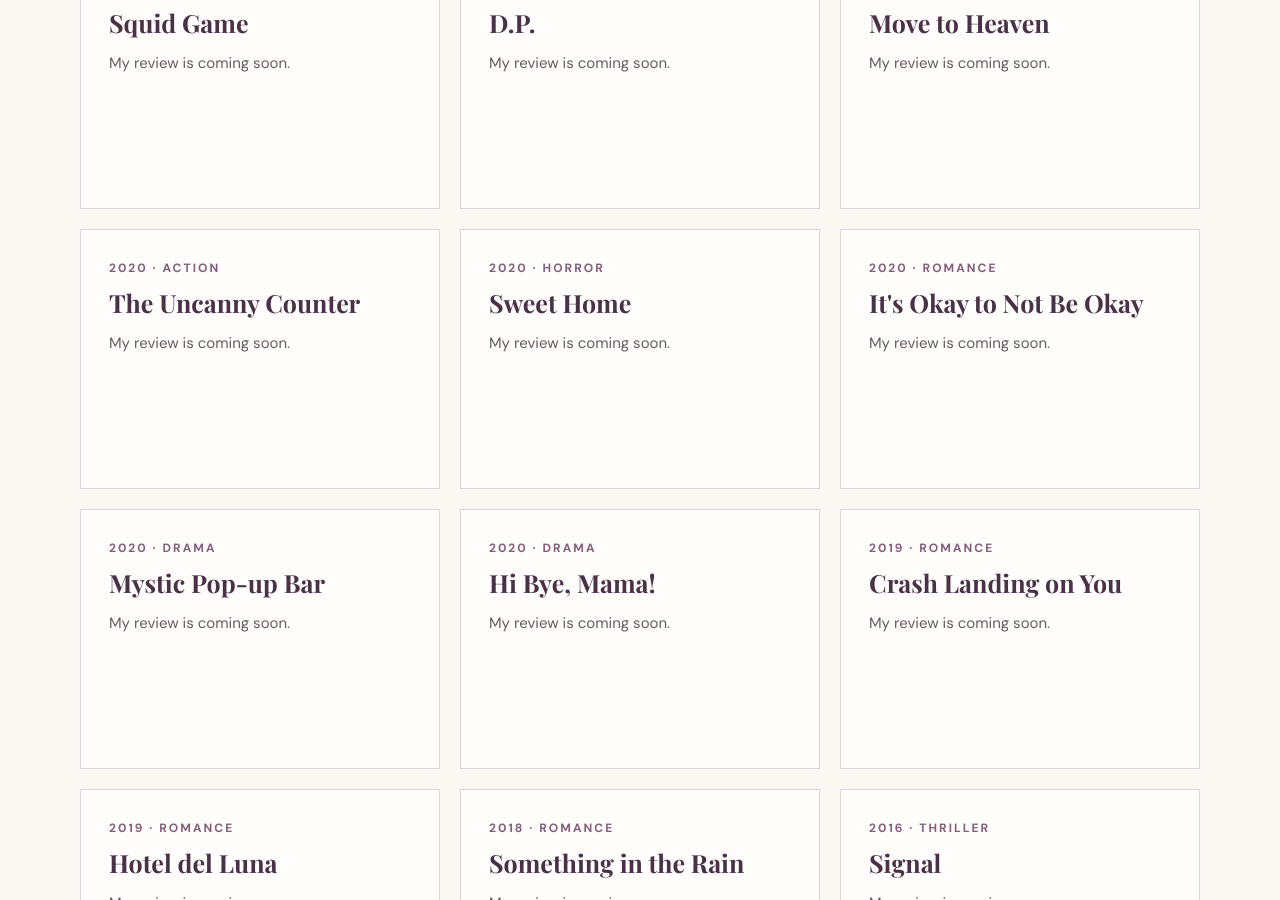
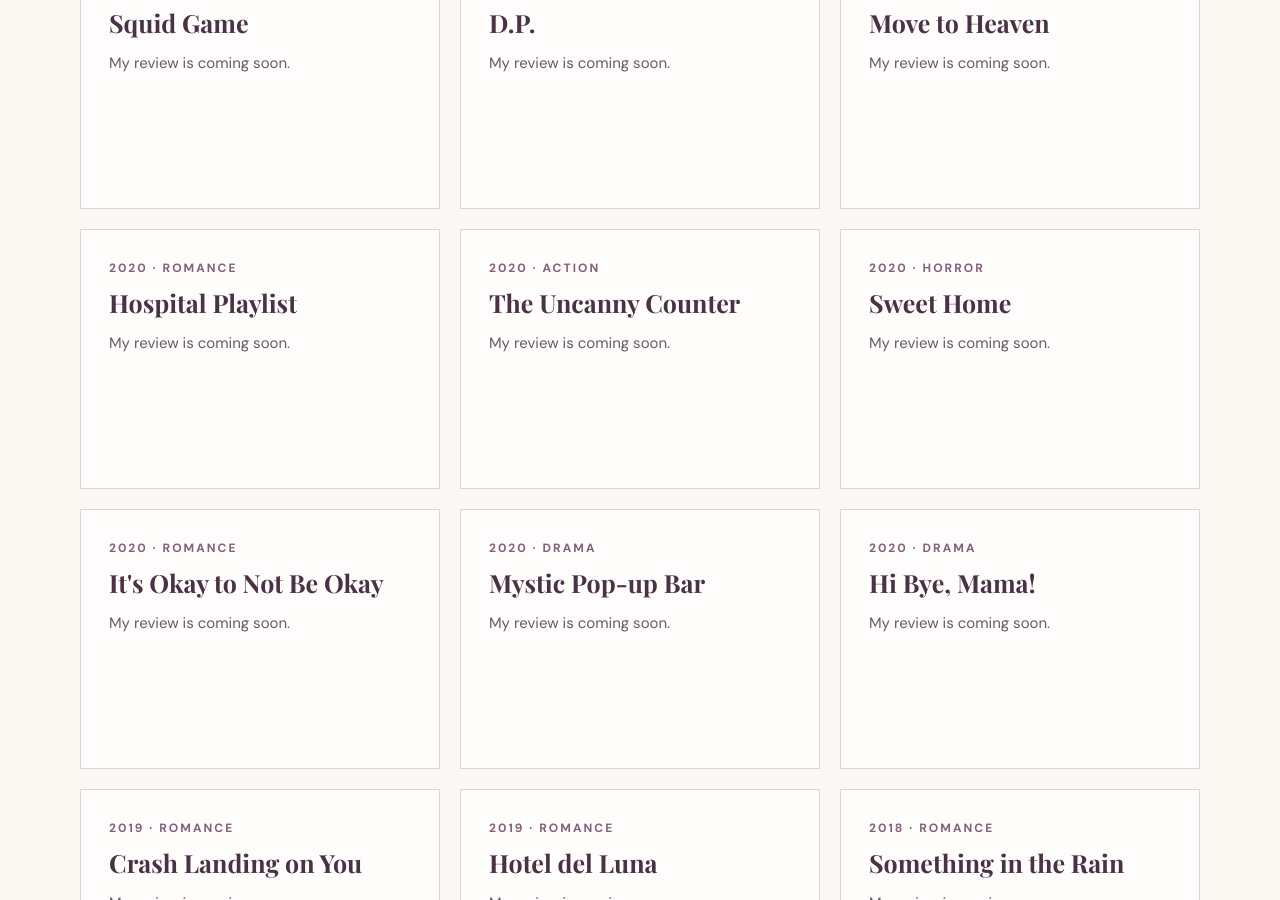
Before and after one commit to lydiarim22-coder/mindoflydia, a Jekyll site: the page built from korean-culture.html, in a window 1280 px wide and 900 px high, scrolled down 2894 px. Built offline with Jekyll 4.4.1, drawn with Linux system fonts in a browser that asks for light colours; some web fonts are replaced.

Commit message:
Add Hospital Playlist to Korean Culture dramas

```diff
--- a/_data/korean_culture_items.yml
+++ b/_data/korean_culture_items.yml
@@ -182,3 +182,9 @@
   genre: Romance
   topic: dramas
   note: "My review is coming soon."
+
+- title: "Hospital Playlist"
+  year: 2020
+  genre: Romance
+  topic: dramas
+  note: "My review is coming soon."
```
